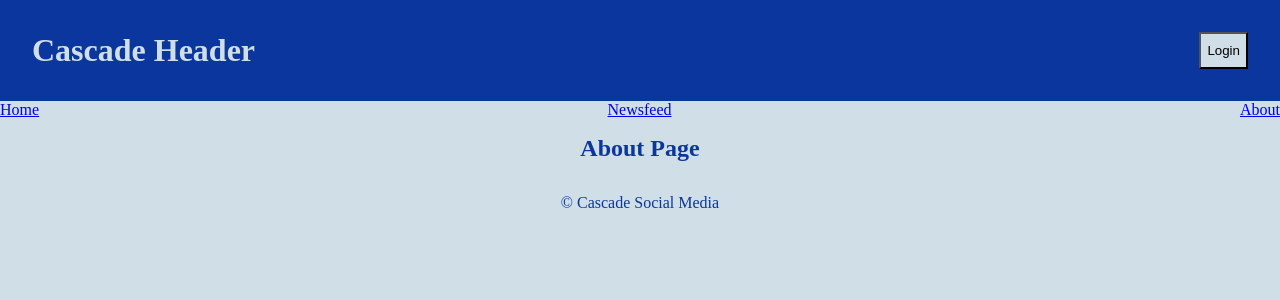
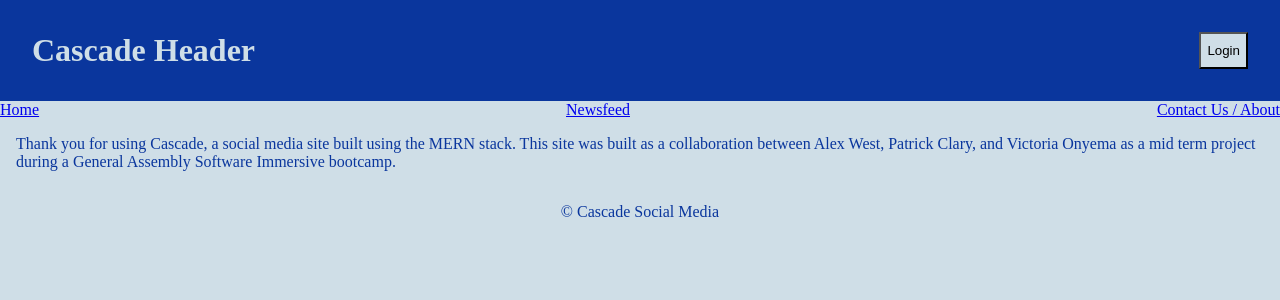
Before and after one commit to AlexWestIsBest/cascade-front-end, a React (Create React App) app: page /about in a window 1280 px wide. Shown: the top 300 px of the page. Built offline with nearby package versions, Linux system fonts and the light colour scheme; no server answers.

Commit message:
Refactor Newsfeed Posts into Posts component.

```diff
--- a/src/components/Footer.js
+++ b/src/components/Footer.js
@@ -1,4 +1,3 @@
-import React from "react";
 
 const Footer = (props) => {
     return (
--- a/src/components/Header.js
+++ b/src/components/Header.js
@@ -1,4 +1,3 @@
-import React from "react";
 
 const Header = (props) => {
     return (
--- a/src/components/Navigation.js
+++ b/src/components/Navigation.js
@@ -1,4 +1,3 @@
-import React from "react";
 import {Link} from "react-router-dom";
 
 const Navigation = (props) => {
@@ -11,7 +10,7 @@ const Navigation = (props) => {
                 <div>Newsfeed</div>
             </Link>
             <Link to="/about">
-                <div>About</div>
+                <div>Contact Us / About</div>
             </Link>
         </div>
     );
--- /dev/null
+++ b/src/components/Posts.js
@@ -0,0 +1,26 @@
+import  { useState } from "react";
+
+const Posts = (props) => {
+    const loaded = () => {
+        return props.posts.map((post) => (
+            <div key={post._id} className="post">
+                <h3>{post.title}</h3>
+                <p><img className="postImg" src={post.image} alt={post.title} /></p>
+                <p>{post.content}</p>
+            </div>
+        ));
+    };
+
+    const loading = () => {
+        return <h3>Loading...</h3>;
+    };
+
+    return (
+        <>
+            <h3>Posts</h3>
+            {props.posts ? loaded() : loading()}
+        </>
+    );
+}
+
+export default Posts;
--- a/src/pages/About.js
+++ b/src/pages/About.js
@@ -2,8 +2,8 @@ import React from "react";
 
 const About = () => {
     return <div>
-            <h2>About Page</h2>
-        </div>;
+            <p>Thank you for using Cascade, a social media
+ site built using the MERN stack. This site was built as a collaboration between Alex West, Patrick Clary, and Victoria Onyema as a mid term project during a General Assembly Software Immersive bootcamp.</p>        </div>;
     };
 
 export default About;
--- a/src/pages/Newsfeed.js
+++ b/src/pages/Newsfeed.js
@@ -1,24 +1,11 @@
 import  { useState } from "react";
+import Posts from "../components/Posts";
 
 const Newsfeed = (props) => {
 
-    const loaded = () => {
-        return props.posts.map((post) => (
-            <div key={post._id} className="post">
-                <h3>{post.title}</h3>
-                <p><img className="postImg" src={post.image} alt={post.title} /></p>
-                <p>{post.content}</p>
-            </div>
-        ));
-    };
-
-    const loading = () => {
-        return <h3>Loading...</h3>;
-    };
-
     return <div>
             <h2>Newsfeed Page</h2>
-            {props.posts ? loaded() : loading()}
+            <Posts posts={props.posts} />
         </div>;
     };
 
```
Also changed, not shown: 1 other file (tests, documents, lock files or other folders).
